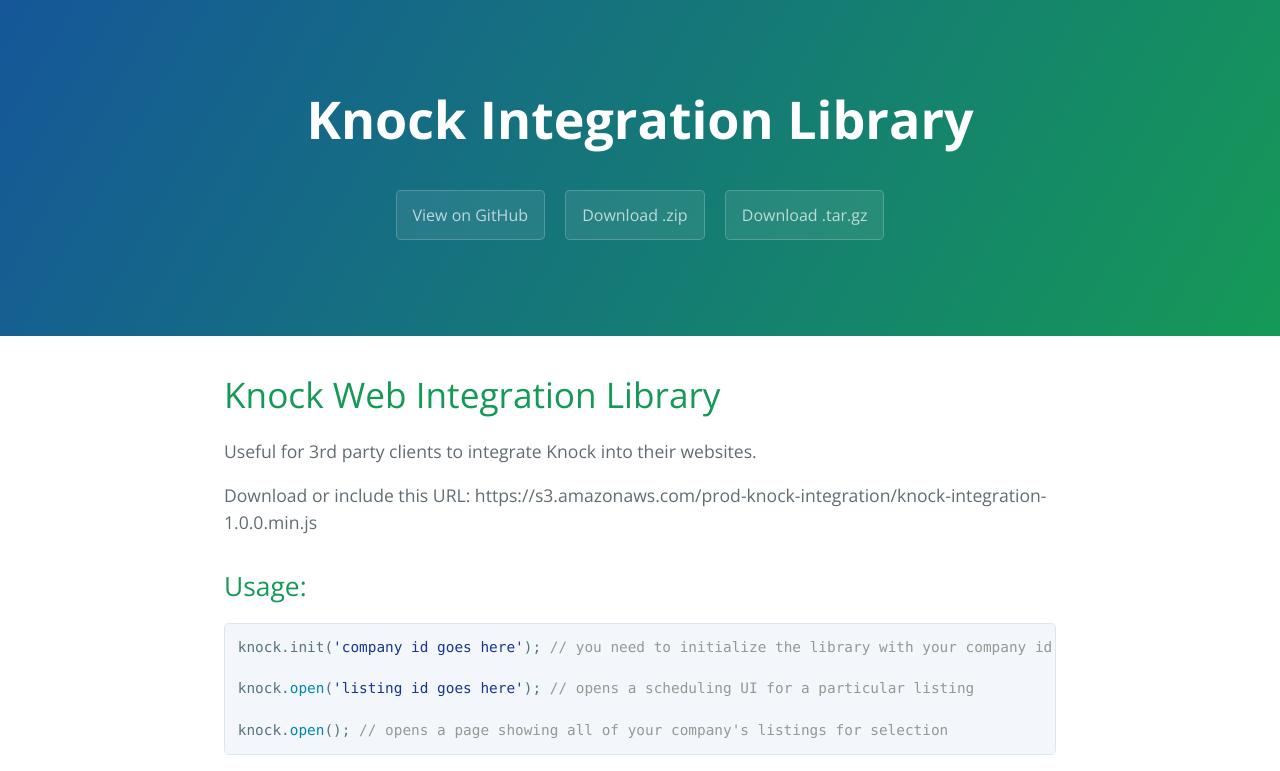
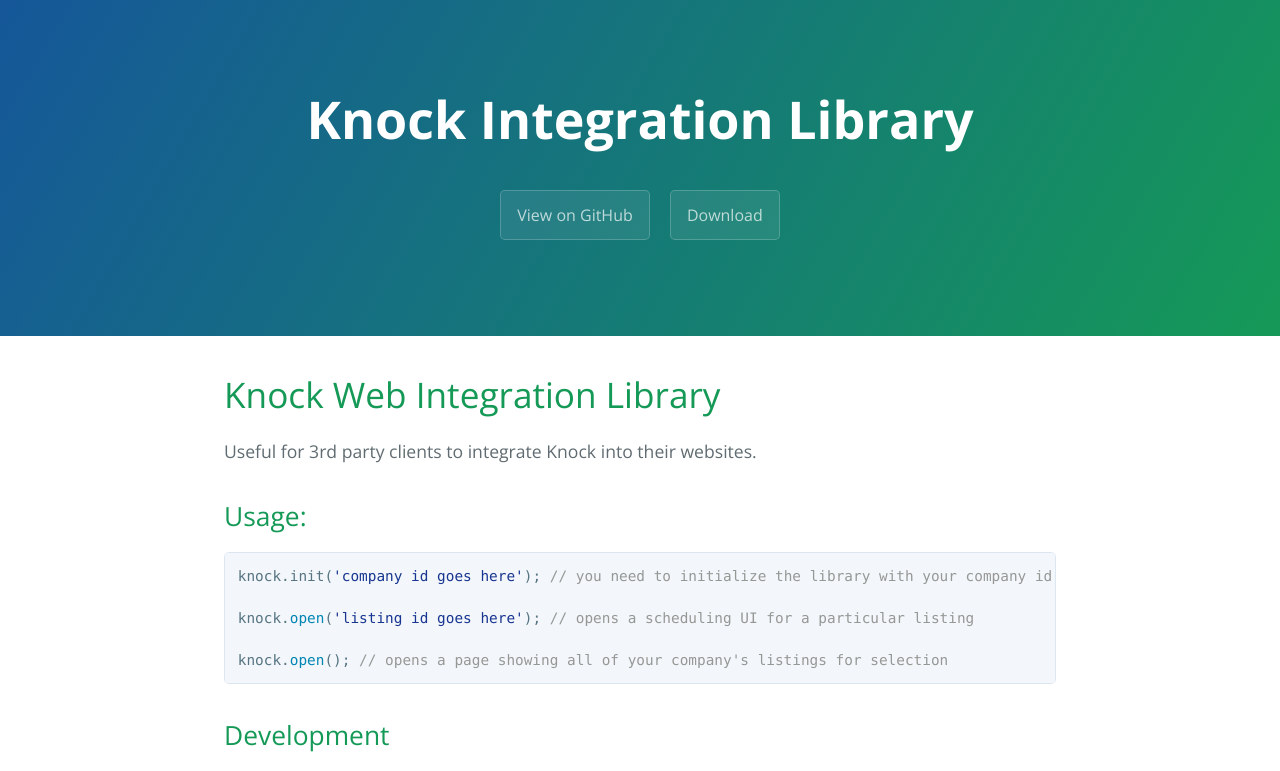
Before and after one commit to knockrentals/WebIntegration, a plain HTML site: page index.html in a window 1280 px wide. Shown: the top 771 px of the page. Drawn offline with nearby package versions, Linux system fonts and the light colour scheme.

Commit message:
Update index.html

```diff
--- a/index.html
+++ b/index.html
@@ -14,8 +14,7 @@
       <h1 class="project-name">Knock Integration Library</h1>
       <h2 class="project-tagline"></h2>
       <a href="https://github.com/knockrentals/WebIntegration" class="btn">View on GitHub</a>
-      <a href="https://github.com/knockrentals/WebIntegration/zipball/master" class="btn">Download .zip</a>
-      <a href="https://github.com/knockrentals/WebIntegration/tarball/master" class="btn">Download .tar.gz</a>
+      <a href="https://s3.amazonaws.com/prod-knock-integration/knock-integration-1.0.0.min.js" class="btn">Download</a>
     </section>
 
     <section class="main-content">
@@ -23,7 +22,6 @@
 <a id="knock-web-integration-library" class="anchor" href="#knock-web-integration-library" aria-hidden="true"><span class="octicon octicon-link"></span></a>Knock Web Integration Library</h1>
 
 <p>Useful for 3rd party clients to integrate Knock into their websites.</p>
-<p>Download or include this URL: https://s3.amazonaws.com/prod-knock-integration/knock-integration-1.0.0.min.js</p>
 
 <h2>
 <a id="usage" class="anchor" href="#usage" aria-hidden="true"><span class="octicon octicon-link"></span></a>Usage:</h2>
```
